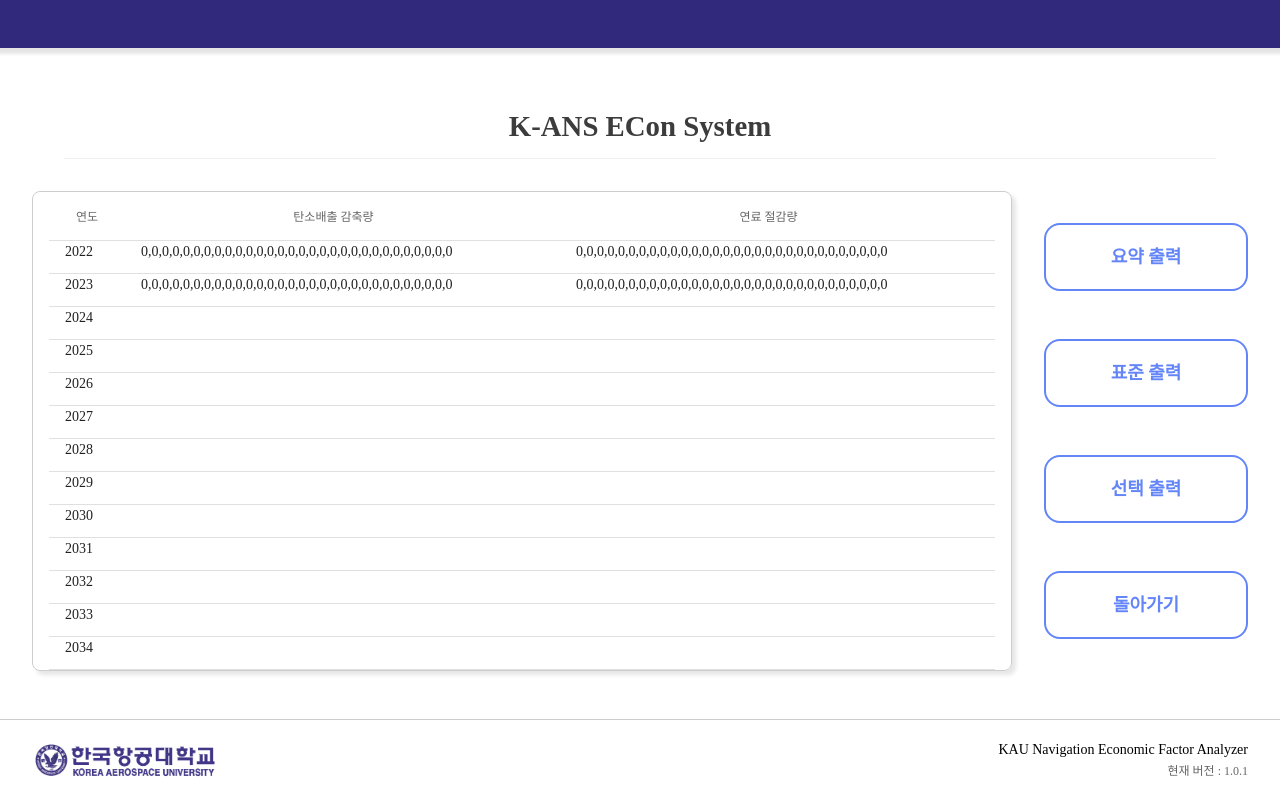
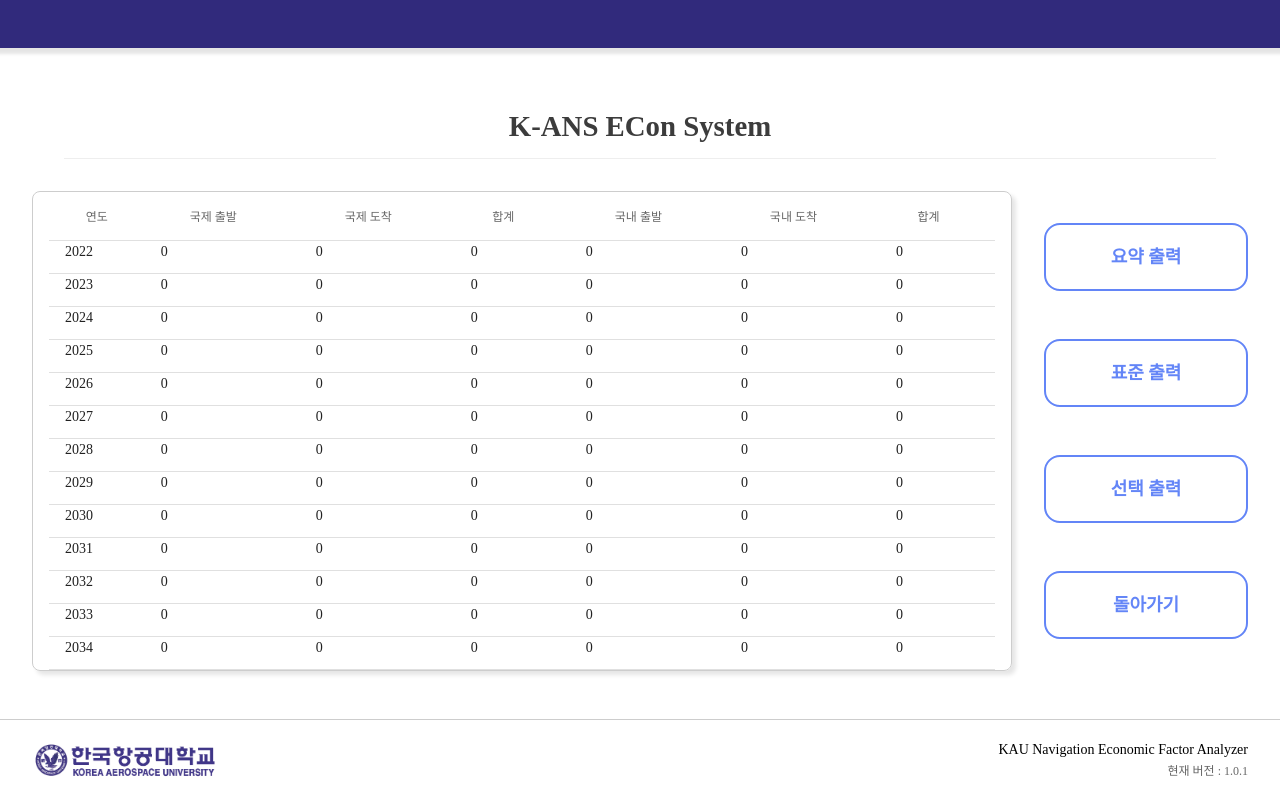
Before and after one commit to jane-k/ANS-Project, a Nuxt app: page /review in a window 1280 px wide. Built offline with nearby package versions, Linux system fonts and the light colour scheme; a web font is replaced by a local one.

Commit message:
feat: implement table

```diff
--- a/components/pages/Review/Table/SummaryTable.vue
+++ b/components/pages/Review/Table/SummaryTable.vue
@@ -25,15 +25,13 @@ export default {
           value: "YEAR",
           align: "center",
         },
-        // TODO: 다른 항목들이 현재 미정 상태로, 정해지는 대로 구현하기
-        // { text: "탄소배출 총배출량", value: "CARBON_TOTAL_DISPOSE" },
-        // { text: "탄소배출 편당 배출량", value: "CARBON_PER_DISPOSE" },
-        { text: "탄소배출 감축량", value: "CARBON_REDUCTION" },
-        // { text: "탄소배출 절감률", value: "CARBON_REDUCTION_RATE" },
-        // { text: "연료 총소비량", value: "FUEL_TOTAL_CONSUME" },
-        // { text: "연료 편당 소모량", value: "FUEL_PER_CONSUME" },
-        { text: "연료 절감량", value: "FUEL_REDUCTION" },
-        // { text: "연료 절감률", value: "FUEL_PER_REDUCTION" },
+        ,
+        { text: "국제 출발", value: "INTER_START" },
+        { text: "국제 도착", value: "INTER_END" },
+        { text: "합계", value: "INTER_SUM" },
+        { text: "국내 출발", value: "DOMESTIC_START" },
+        { text: "국내 도착", value: "DOMESTIC_END" },
+        { text: "합계", value: "DOMESTIC_SUM" },
       ],
       data: [],
     };
@@ -43,58 +41,22 @@ export default {
   },
   methods: {
     computeDataSet() {
-      const {
-        CER_DDamount,
-        CER_DIamount,
-        CER_ADamount,
-        CER_AIamount,
-        CER_DRamount,
-        CER_DIRamount,
-        CER_AIRamount,
-        CER_DDamount_byADLY,
-        CER_DIamount_byADLY,
-        CER_ADamount_byADLY,
-        CER_AIamount_byADLY,
-        CER_AI_Ramount_byADLY,
-        CER_AI_LDamount_byADLY,
-        CER_amount_byAFT,
-
-        FR_DDamount,
-        FR_DIamount,
-        FR_ADamount,
-        FR_AIamount,
-        FR_DRamount,
-        FR_DIRamount,
-        FR_AIRamount,
-        FR_DDamount_byADLY,
-        FR_DIamount_byADLY,
-        FR_ADamount_byADLY,
-        FR_AIamount_byADLY,
-        FR_AI_LDamount_byADLY,
-        FR_AI_Ramount_byADLY,
-        FR_AIcost_byADLY,
-        FR_AI_LDcost_byADLY,
-        FR_AI_Rcost_byADLY,
-        FR_amount_byAFT,
-      } = this.ANSDataTemplate;
-      console.log(this.ANSDataTemplate);
-      const carbonReduction = Array(YEAR).fill(0);
-      for (let i = 0; i < YEAR; i++) {
-        carbonReduction[i] = CER_DDamount.value[i];
-      }
-
-      const fuelReduction = Array(YEAR).fill(0);
-      for (let i = 0; i < YEAR; i++) {
-        fuelReduction[i] = FR_DDamount.value[i];
-      }
+      const { N_DI_Flght, N_AI_Flght, N_DD_Flght, N_AD_Flght } =
+        this.ANSDataTemplate;
+      console.log(N_DI_Flght, N_AI_Flght, N_DD_Flght, N_AD_Flght);
 
       const res = Array(YEAR)
         .fill(0)
         .map((item, index) => ({
           YEAR: new Date().getFullYear() + index,
-          CARBON_REDUCTION: carbonReduction[index],
-          FUEL_REDUCTION: fuelReduction[index],
+          INTER_START: N_DI_Flght.value[0][index],
+          INTER_END: N_AI_Flght.value[0][index],
+          INTER_SUM: N_DI_Flght.value[0][index] + N_AI_Flght.value[0][index],
+          DOMESTIC_START: N_DD_Flght.value[0][index],
+          DOMESTIC_END: N_AD_Flght.value[0][index],
+          DOMESTIC_SUM: N_DD_Flght.value[0][index] + N_AD_Flght.value[0][index],
         }));
+
       this.data = res;
       return res;
     },
--- a/components/pages/Review/index.vue
+++ b/components/pages/Review/index.vue
@@ -22,6 +22,9 @@ export default {
     };
   },
   methods: {
+    handleRoute(path) {
+      this.$router.push(path);
+    },
     displaySummaryTable() {
       this.tableToDisplay = "SUMMARY_TABLE";
     },
```
